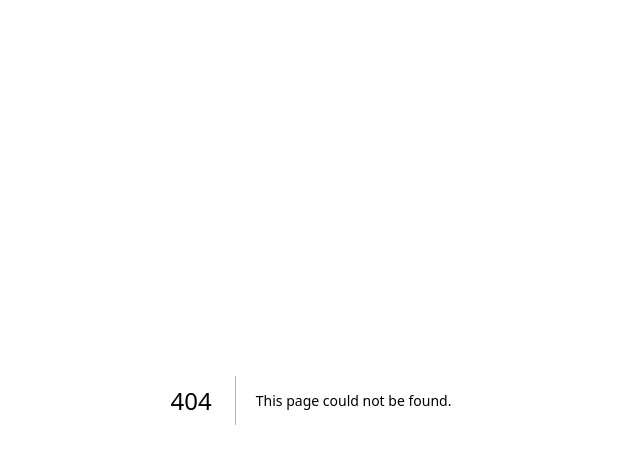
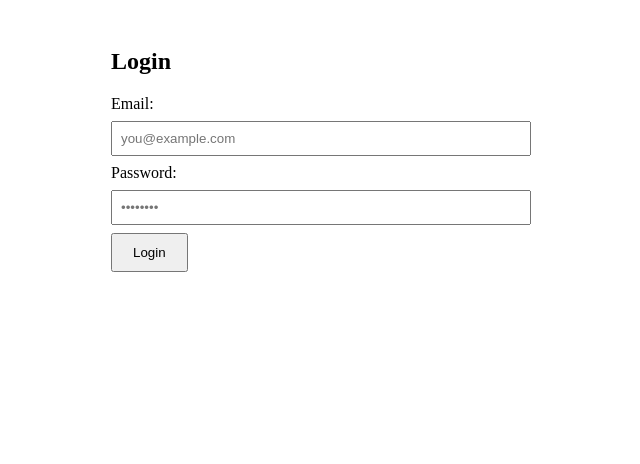
Before and after one commit to Bellalahlalah/todolistweb, a Next.js app: page /login in a window 1280 px wide. Before the commit this address had no page. Shown: the top 464 px of the page, without its empty margins (329-969 px from the left). Built offline with nearby package versions, Linux system fonts and the light colour scheme.

Commit message:
first commit

```diff
--- /dev/null
+++ b/pages/login.js
@@ -0,0 +1,87 @@
+import { Router } from 'next/router';
+import { useState } from 'react';
+
+export default function LoginPage() {
+  // สร้าง state เก็บ email, password, user info, และ error message
+  const [email, setEmail] = useState('');
+  const [password, setPassword] = useState('');
+  const [user, setUser] = useState(null);
+  const [error, setError] = useState('');
+
+  async function handleSubmit(e) {
+    e.preventDefault();
+
+    // เรียก API login
+    const res = await fetch('/api/auth/login', {
+      method: 'POST',
+      headers: {
+        'Content-Type': 'application/json',
+      },
+      body: JSON.stringify({ email, password }),
+    });
+
+    const data = await res.json();
+
+    if (res.ok) {
+      // ถ้า login สำเร็จ เก็บ token ใน localStorage
+      localStorage.setItem('access_token', data.session.access_token);
+
+      // เก็บข้อมูล user ไว้ใน state
+      setUser(data.user);
+
+      setError('');
+
+    } else {
+      // ถ้า login ไม่สำเร็จ แสดง error message
+      setError(data.error || 'Login failed');
+    }
+  }
+
+  // ถ้า user login แล้วให้แสดงข้อความต้อนรับ
+  if (user) {
+    return (
+      <div>
+        <h2>Welcome, {user.email}!</h2>
+
+      </div>
+    );
+  }
+
+  // หน้า Login form
+  return (
+    <div style={{ maxWidth: 400, margin: 'auto', padding: 20 }}>
+      <h2>Login</h2>
+      <form onSubmit={handleSubmit}>
+        <div>
+          <label>Email:</label>
+          <input
+            type="email"
+            required
+            value={email}
+            onChange={e => setEmail(e.target.value)}
+            placeholder="you@example.com"
+            style={{ width: '100%', padding: 8, margin: '8px 0' }}
+          />
+        </div>
+
+        <div>
+          <label>Password:</label>
+          <input
+            type="password"
+            required
+            value={password}
+            onChange={e => setPassword(e.target.value)}
+            placeholder="••••••••"
+            style={{ width: '100%', padding: 8, margin: '8px 0' }}
+          />
+        </div>
+
+        {error && <p style={{ color: 'red' }}>{error}</p>}
+
+        <button type="submit" style={{ padding: '10px 20px' }}>
+          Login
+        </button>
+      </form>
+    </div>
+  );
+}
```
Also changed, not shown: context/AuthContext.js (added, +42 -0 lines), lib/supabaseClient.js (added, +7 -0 lines), package.json (+5 -4 lines), pages/api/auth/login.js (added, +36 -0 lines), pages/api/auth/signup.js (added, +32 -0 lines), pages/home.js (added), 1 other file (tests, documents, lock files or other folders).
